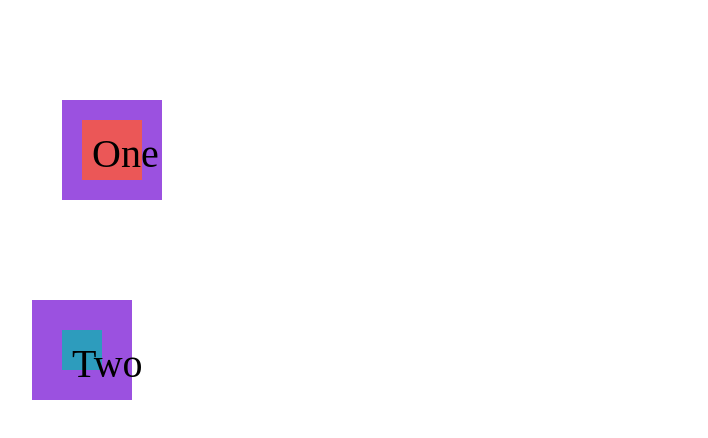
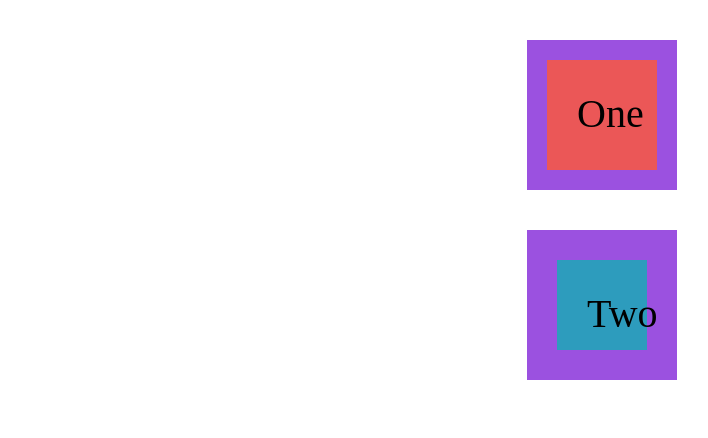
Before and after one commit to Jozewski/The-Box-Model, a plain HTML site: page index.html in a window 1280 px wide. Shown: the whole page, without its empty margins (38-746 px from the left). Drawn offline with Linux system fonts and the light colour scheme.

```diff
--- a/styles.css
+++ b/styles.css
@@ -7,19 +7,18 @@
 
 .box-one {
     background-color: #EB5757;
-    padding: 10px;
-    height: 100px;
-    width: 100px;
+    padding: 30px;
+    height: 150px;
+    width: 150px;
     border: 20px solid #9B51E0;
-    margin: 100px;
+    margin: 40px auto;
 }
 
 .box-two {
     background-color: #2D9CBD;
-    border: 0 solid #27AE60;
-    padding: 10px;
-    height: 100px;
-    width: 100px;
+    padding: 30px;
+    height: 150px;
+    width: 150px;
     border: 30px solid #9B51E0;
-    margin: 70px;
+    margin: 40px auto;
 }
```
Also changed, not shown: screenshots/FinalBoxModel.png (added), 1 other file.
